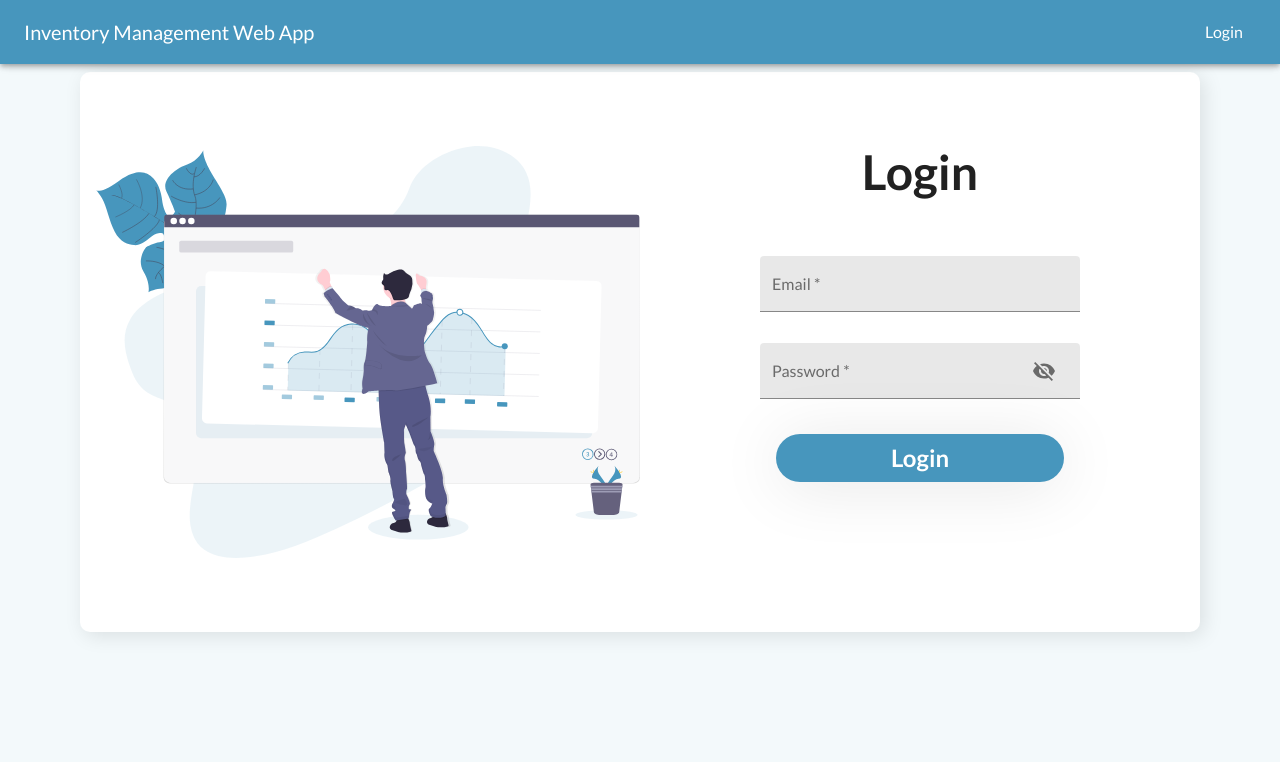
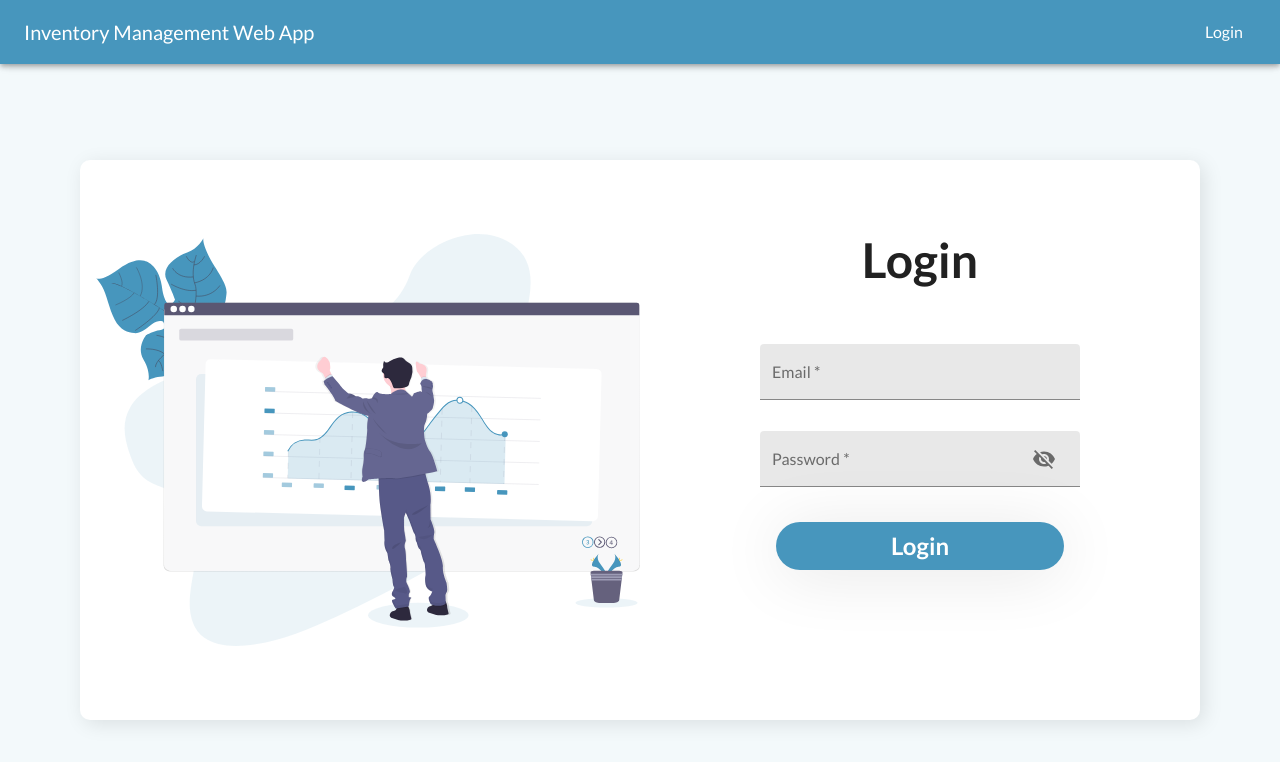
Before and after one commit to djunicode/inventory-management-web, a React (Create React App) app in the folder client/: page /login in a window 1280 px wide. Shown: the top 762 px of the page. Built offline with nearby package versions, Linux system fonts and the light colour scheme.

Commit message:
fixed login going below the appbar

```diff
--- a/client/src/components/Login/Login.js
+++ b/client/src/components/Login/Login.js
@@ -19,7 +19,7 @@ const useStyles = makeStyles(theme => ({
     display: 'flex',
     justifyContent: 'center',
     alignItems: 'center',
-    height: 'calc(100vh - 6rem)',
+    minHeight: '100vh',
   },
   formContainer: {
     flex: '1 1 30rem',
@@ -51,6 +51,7 @@ const useStyles = makeStyles(theme => ({
     maxWidth: '70rem',
     height: '35rem',
     margin: theme.spacing(2),
+    marginTop: '6rem',
     padding: theme.spacing(2),
     display: 'flex',
     justifyContent: 'center',
@@ -166,7 +167,7 @@ const Login = () => {
               InputProps={{
                 endAdornment: (
                   <InputAdornment position='end'>
-                    <IconButton onClick={toggleShowPassword}>
+                    <IconButton onClick={toggleShowPassword} tabIndex='-1'>
                       {showPassword ? <Visibility /> : <VisibilityOff />}
                     </IconButton>
                   </InputAdornment>
```
